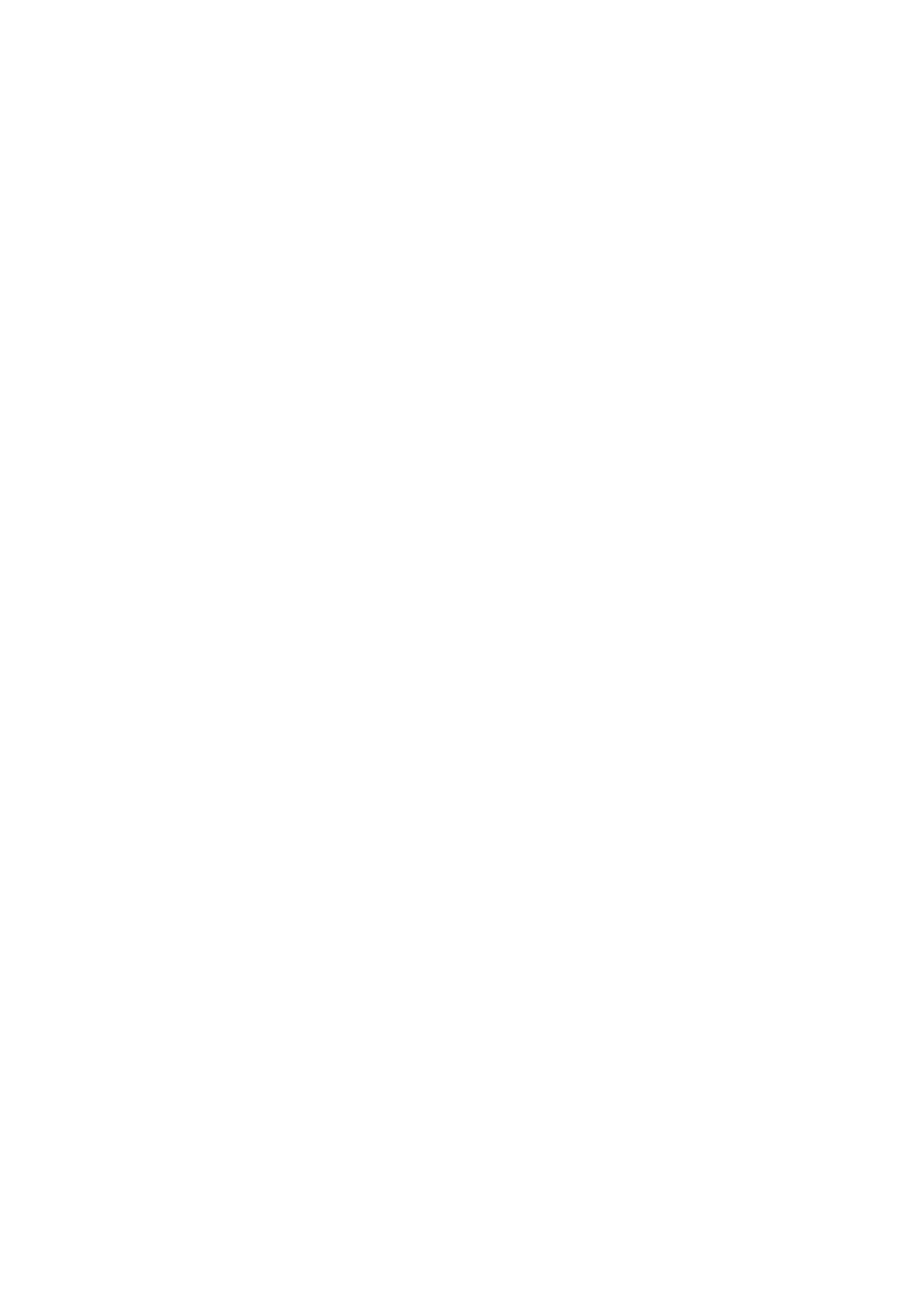
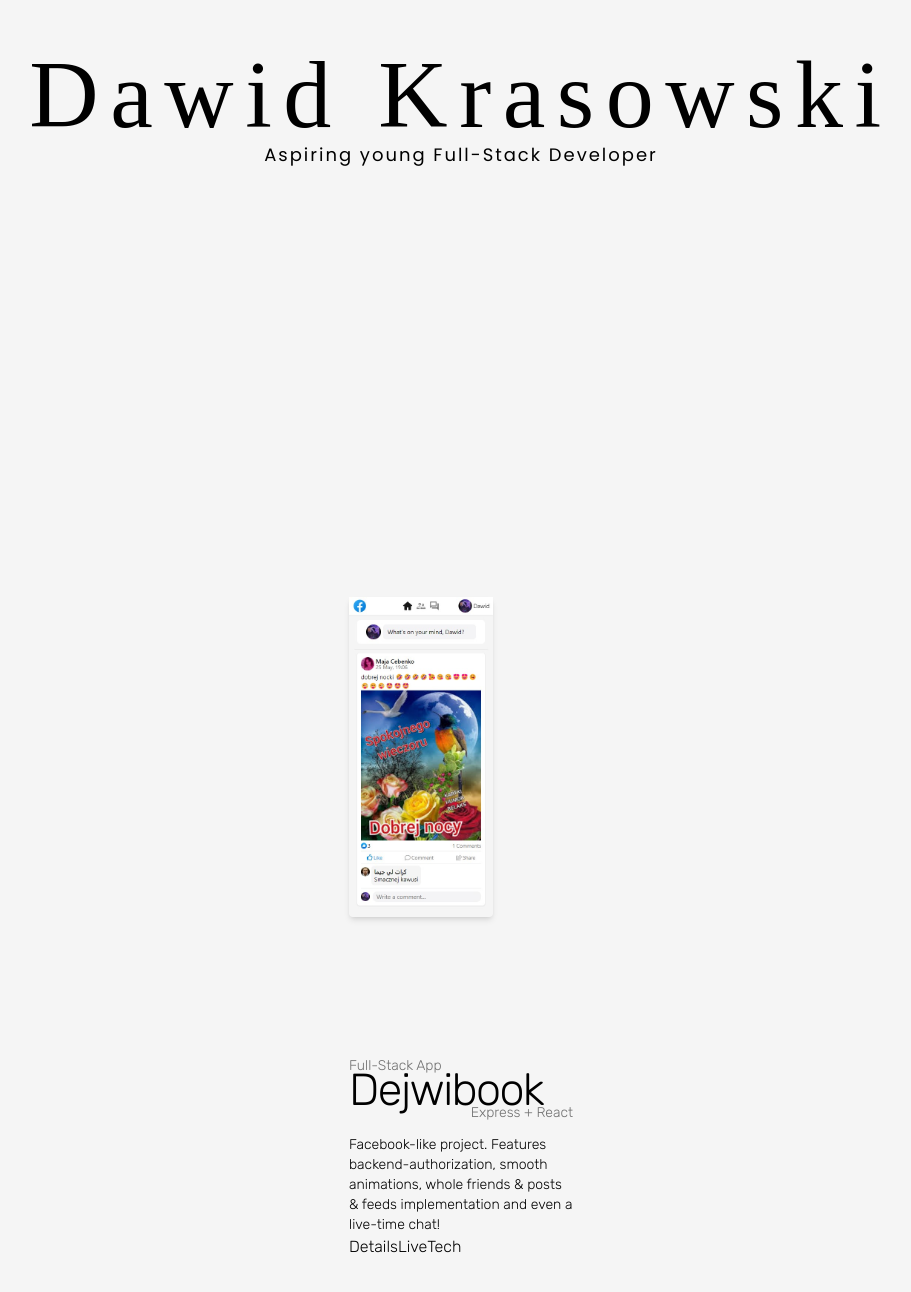
Before and after one commit to dejwi/portfolio, a Next.js app: page / in a window 1280 px wide. Shown: the part 272-1564 px from the top of the page, without its empty margins (179-1090 px from the left). Before the commit the page ends 800 px from the top, so only its background shows below. Built offline with nearby package versions, Linux system fonts and the light colour scheme; a web font is replaced by a local one.

Commit message:
small steps forward

```diff
--- /dev/null
+++ b/components/Top.tsx
@@ -0,0 +1,16 @@
+import React from "react";
+
+const Top: React.FC = () => {
+  return (
+    <div className="flex flex-col h-screen w-screen items-center justify-center">
+      <h1 className="font-cool text-[3.4rem] md:text-[6rem] tracking-[0.12em] -mt-20 md:-mt-16">
+        Dawid Krasowski
+      </h1>
+      <h2 className="font-poppi text-sm md:text-lg tracking-[0.11em] -mt-4 md:-mt-[1.65rem]">
+        Aspiring young Full-Stack Developer
+      </h2>
+    </div>
+  );
+};
+
+export default Top;
--- /dev/null
+++ b/components/projects/Dejwibook.tsx
@@ -0,0 +1,34 @@
+import React from "react";
+import Image from "next/image";
+import appScreenshot from "../../assets/dejwibook.jpg";
+
+const Dejwibook: React.FC = () => {
+  return (
+    <article className="grid  h-screen w-screen items-center justify-center font-[Rubik] font-light">
+      <div className="min-w-[9rem] max-w-[9rem] shadow-md rounded ">
+        <Image src={appScreenshot} alt="app screenshot" />
+      </div>
+      <div className="">
+        <div className="grid auto-rows-min">
+          <span className="-mb-5 text-[#707070] text-sm">Full-Stack App</span>
+          <h3 className="tracking-[-0.035em] text-[2.8rem]">Dejwibook</h3>
+          <span className="-mt-5 justify-self-end text-[#707070] text-sm">
+            Express + React
+          </span>
+        </div>
+        <p className="w-[14rem] mt-3 text-sm">
+          Facebook-like project. Features backend-authorization, smooth
+          animations, whole friends & posts & feeds implementation and even a
+          live-time chat!
+        </p>
+        <div>
+          <button>Details</button>
+          <button>Live</button>
+          <button>Tech</button>
+        </div>
+      </div>
+    </article>
+  );
+};
+
+export default Dejwibook;
--- a/pages/index.tsx
+++ b/pages/index.tsx
@@ -1,14 +1,19 @@
 import type { NextPage } from "next";
 import Head from "next/head";
 
+import Top from "../components/Top";
+import Dejwibook from "../components/projects/Dejwibook";
+
 const Home: NextPage = () => {
   return (
-    <div>
+    <div className="bg-neutral-100 overflow-x-hidden">
       <Head>
         <title>Portfolio</title>
         <meta name="description" content="Dawid Krasowski portfolio site" />
         <link rel="icon" href="/favicon.ico" />
       </Head>
+      <Top />
+      <Dejwibook />
     </div>
   );
 };
```
Also changed, not shown: assets/dejwibook.jpg (added).
